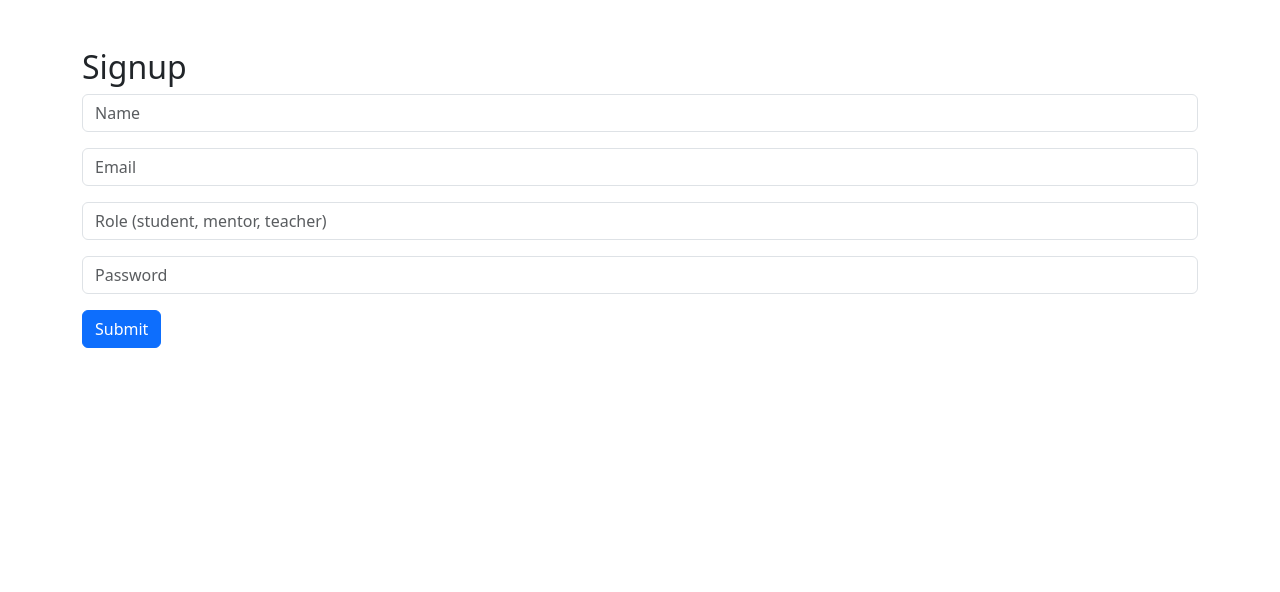
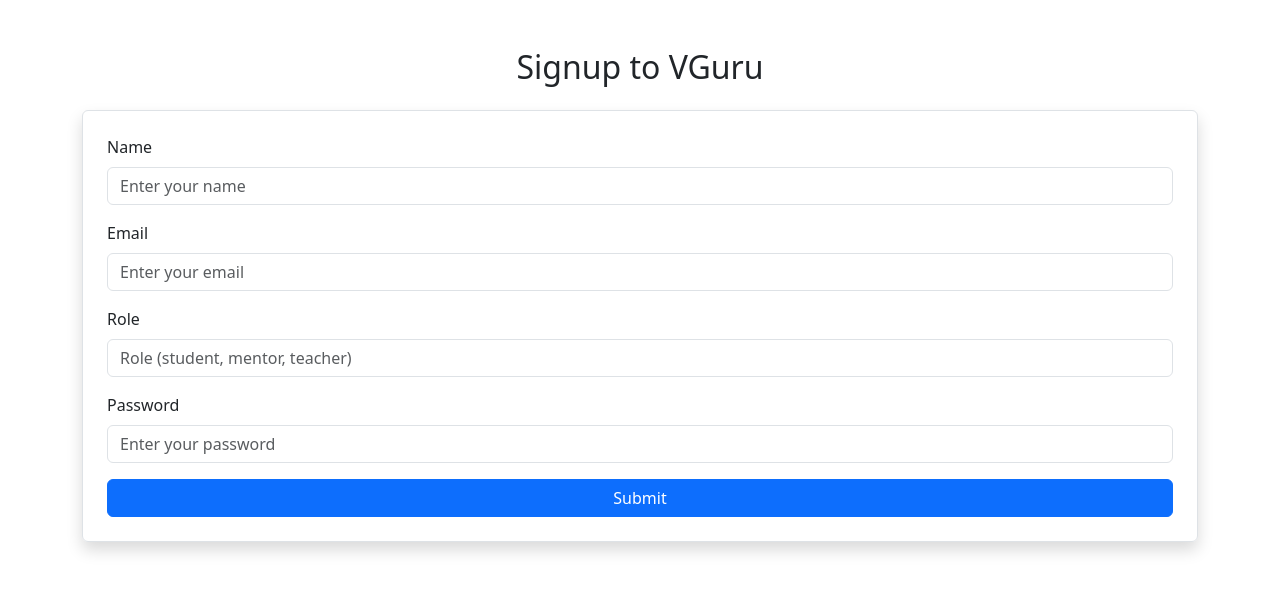
Before and after one commit to Arjun27sharma/vguru, a React (Vite) app: page /signup in a window 1280 px wide. Shown: the top 592 px of the page. Built offline with nearby package versions, Linux system fonts and the light colour scheme.

Commit message:
login signup form ready, final update

```diff
--- a/src/components/Home.jsx
+++ b/src/components/Home.jsx
@@ -1,14 +1,65 @@
-import React from 'react';
+import React, { useState, useEffect } from 'react';
+import axios from 'axios';
 import { Link } from 'react-router-dom';
 
 const Home = () => {
+    const [user, setUser] = useState(null);
+    const [loading, setLoading] = useState(true);
+
+    // API URL - replace with your actual API URL
+    const API_URL = process.env.NODE_ENV === 'development'
+        ? 'http://localhost:5000'
+        : 'https://yourdomain.com';
+
+    useEffect(() => {
+        const fetchUserDetails = async () => {
+            const token = localStorage.getItem('token');
+            if (!token) {
+                setLoading(false);
+                return;
+            }
+
+            try {
+                const response = await axios.get(`${API_URL}/api/users/details`, {
+                    headers: {
+                        Authorization: `Bearer ${token}`
+                    }
+                });
+                setUser(response.data);
+                setLoading(false);
+            } catch (error) {
+                console.error("Error fetching user data:", error.response);
+                setLoading(false);
+            }
+        };
+
+        fetchUserDetails();
+    }, [API_URL]);
+
+    const handleLogout = () => {
+        localStorage.removeItem('token');
+        setUser(null);
+    };
+
     return (
         <div className="container mt-5 text-center">
             <h1>Welcome to VGuru</h1>
-      <div className="text-center">
+            {loading ? (
+                <p>Loading user details...</p>
+            ) : user ? (
+                <div className="user-details">
+                    <p>Welcome back, {user.name}!</p>
+                    <p>You are a {user.role}</p>
+                    <Link to='/dashboard' className="btn btn-primary m-2">Dashboard</Link>
+                    <button onClick={handleLogout} className="btn btn-danger m-2">Logout</button>
+                </div>
+            ) : (
+                <div className="login-signup-links">
+                    <p>No user details found. Please log in.</p>
                     <Link to="/login" className="btn btn-primary m-2">Login</Link>
                     <Link to="/signup" className="btn btn-secondary m-2">Signup</Link>
                 </div>
+            )}
         </div>
     );
 }
--- a/src/components/Login.jsx
+++ b/src/components/Login.jsx
@@ -3,8 +3,8 @@
 
 export default function Login() {
     const API_URL = process.env.NODE_ENV === 'development'
-    ? 'http://localhost:5000'
-    : 'https://vguru-server.vercel.app';
+        ? 'http://localhost:5000'
+        : 'https://vguru-server.vercel.app';
     const [formData, setFormData] = useState({
         email: '',
         password: ''
@@ -21,8 +21,8 @@
             const config = { headers: { 'Content-Type': 'application/json' } };
             const body = JSON.stringify(user);
             const response = await axios.post(`${API_URL}/api/users/login`, body, config);
-            // const response = await axios.post('http://localhost:5000/api/users/login', body, config);
-            console.log(response.data); // Handle the response as needed
+            localStorage.setItem('token', response.data.token);
+            window.location = '/';
         } catch (error) {
             console.error(error.response.data); // Handle errors
         }
@@ -30,15 +30,17 @@
 
     return (
         <div className="container mt-5">
-            <h2>Login</h2>
-            <form onSubmit={e => onSubmit(e)}>
+            <h2 className="mb-4 text-center">Login to VGuru</h2>
+            <form onSubmit={e => onSubmit(e)} className="border p-4 rounded shadow">
                 <div className="mb-3">
-                    <input type="email" className="form-control" placeholder="Email" name="email" value={email} onChange={e => onChange(e)} required />
+                    <label htmlFor="email" className="form-label">Email</label>
+                    <input type="email" id="email" className="form-control" placeholder="Enter your email" name="email" value={email} onChange={e => onChange(e)} required />
                 </div>
                 <div className="mb-3">
-                    <input type="password" className="form-control" placeholder="Password" name="password" value={password} onChange={e => onChange(e)} required />
+                    <label htmlFor="password" className="form-label">Password</label>
+                    <input type="password" id="password" className="form-control" placeholder="Enter your password" name="password" value={password} onChange={e => onChange(e)} required />
                 </div>
-                <button type="submit" className="btn btn-primary">Submit</button>
+                <button type="submit" className="btn btn-primary w-100">Submit</button>
             </form>
         </div>
     );
--- a/src/components/Signup.jsx
+++ b/src/components/Signup.jsx
@@ -2,10 +2,10 @@
 import axios from 'axios';
 
 export default function Signup() {
-    // const API_URL = process.env.REACT_APP_API_URL;
     const API_URL = process.env.NODE_ENV === 'development'
-    ? 'http://localhost:5000'
-    : 'https://vguru-server.vercel.app';
+        ? 'http://localhost:5000'
+        : 'https://vguru-server.vercel.app';
+
     const [formData, setFormData] = useState({
         name: '',
         email: '',
@@ -24,8 +24,8 @@
             const config = { headers: { 'Content-Type': 'application/json' } };
             const body = JSON.stringify(newUser);
             const response = await axios.post(`${API_URL}/api/users/register`, body, config);
-            // const response = await axios.post('http://localhost:5000/api/users/register', body, config);
-            console.log(response.data); // Handle the response as needed
+            localStorage.setItem('token', response.data.token);
+            window.location = '/';
         } catch (error) {
             console.error(error.response.data); // Handle errors
         }
@@ -33,21 +33,25 @@
 
     return (
         <div className="container mt-5">
-            <h2>Signup</h2>
-            <form onSubmit={e => onSubmit(e)}>
+            <h2 className="mb-4 text-center">Signup to VGuru</h2>
+            <form onSubmit={e => onSubmit(e)} className="border p-4 rounded shadow">
                 <div className="mb-3">
-                    <input type="text" className="form-control" placeholder="Name" name="name" value={name} onChange={e => onChange(e)} required />
+                    <label htmlFor="name" className="form-label">Name</label>
+                    <input type="text" id="name" className="form-control" placeholder="Enter your name" name="name" value={name} onChange={e => onChange(e)} required />
                 </div>
                 <div className="mb-3">
-                    <input type="email" className="form-control" placeholder="Email" name="email" value={email} onChange={e => onChange(e)} required />
+                    <label htmlFor="email" className="form-label">Email</label>
+                    <input type="email" id="email" className="form-control" placeholder="Enter your email" name="email" value={email} onChange={e => onChange(e)} required />
                 </div>
                 <div className="mb-3">
-                    <input type="text" className="form-control" placeholder="Role (student, mentor, teacher)" name="role" value={role} onChange={e => onChange(e)} required />
+                    <label htmlFor="role" className="form-label">Role</label>
+                    <input type="text" id="role" className="form-control" placeholder="Role (student, mentor, teacher)" name="role" value={role} onChange={e => onChange(e)} required />
                 </div>
                 <div className="mb-3">
-                    <input type="password" className="form-control" placeholder="Password" name="password" value={password} onChange={e => onChange(e)} required />
+                    <label htmlFor="password" className="form-label">Password</label>
+                    <input type="password" id="password" className="form-control" placeholder="Enter your password" name="password" value={password} onChange={e => onChange(e)} required />
                 </div>
-                <button type="submit" className="btn btn-primary">Submit</button>
+                <button type="submit" className="btn btn-primary w-100">Submit</button>
             </form>
         </div>
     );
```
Lines whose indentation alone changed are shown as unchanged.
